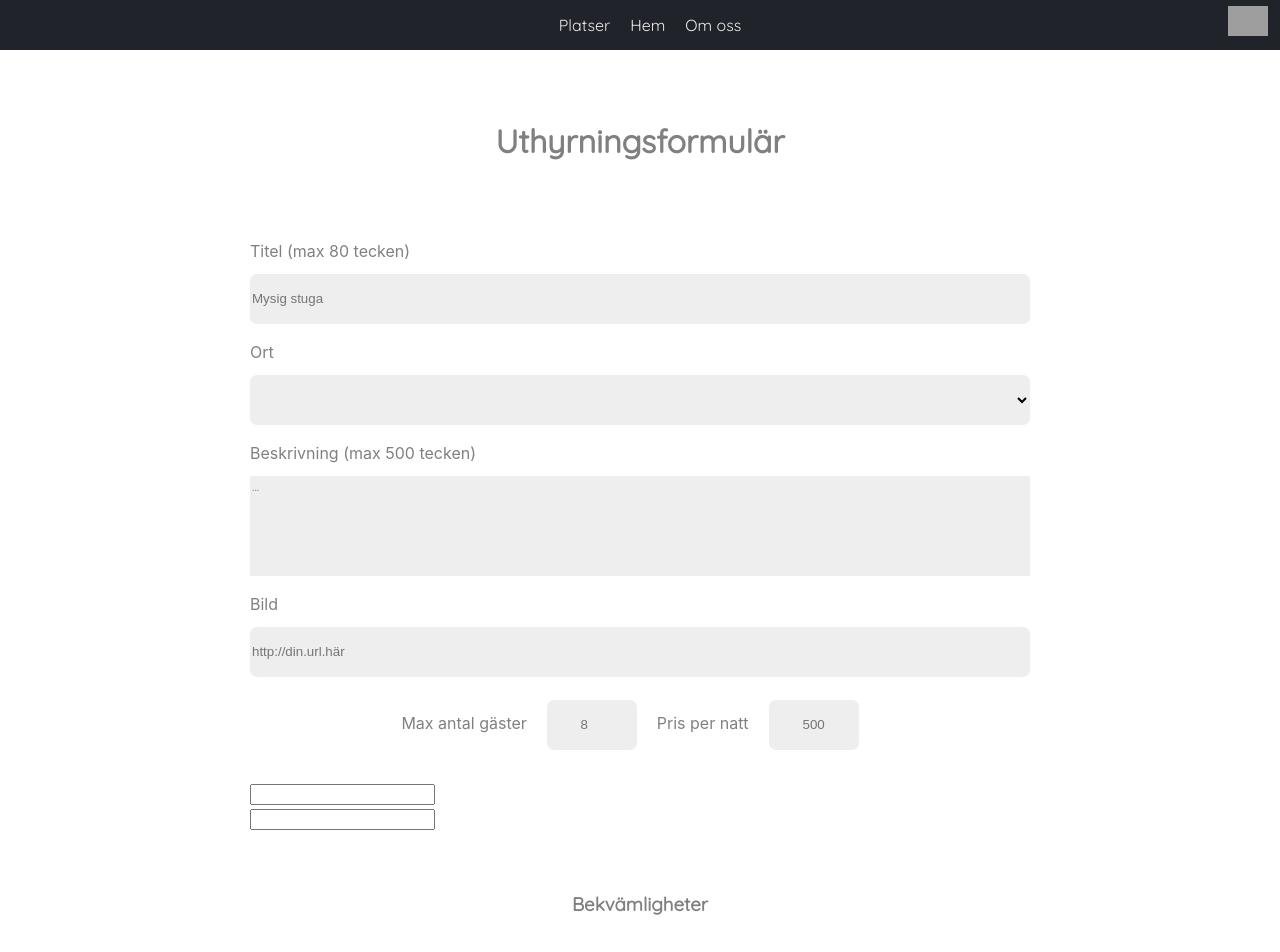
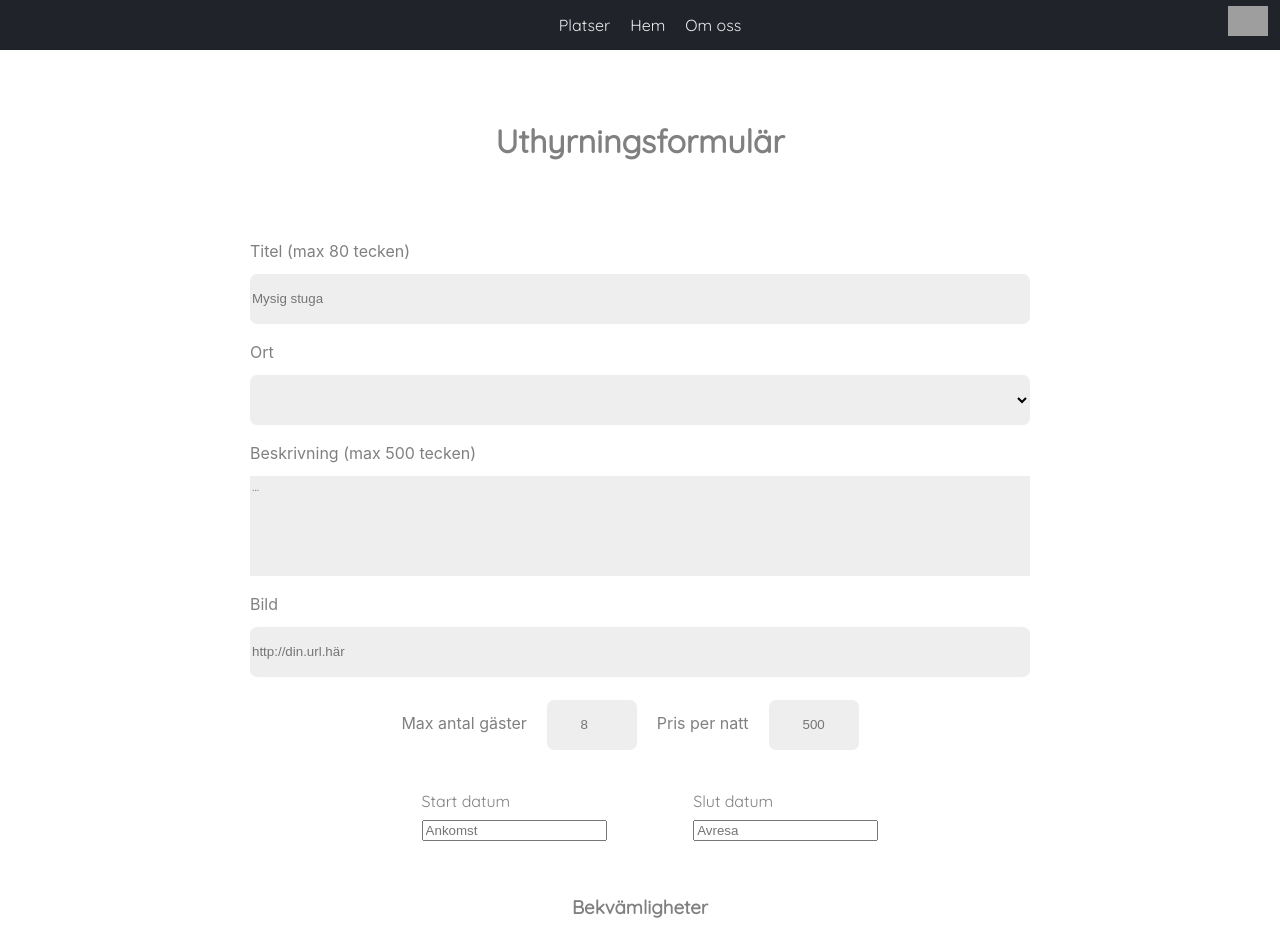
Before and after one commit to postila/clearbnb-grupp4, a React (Create React App) app: page /Uthyrning in a window 1280 px wide. Shown: the top 952 px of the page. Built offline with nearby package versions, Linux system fonts and the light colour scheme; no server answers; grey boxes are pictures that could not be loaded.

Commit message:
datepicker work

```diff
--- a/src/App.css
+++ b/src/App.css
@@ -40,3 +40,11 @@ footer {
  align-items: center;
  color: grey;
 }
+
+.picker {
+  background-color: rgb(255, 0, 0);
+
+  input {
+    border: none;
+  }
+}
--- a/src/pages/RentingForm.js
+++ b/src/pages/RentingForm.js
@@ -7,8 +7,8 @@ import { LocationContext } from '../contexts/locationContextProvider'
 import AmenitiesContext from '../contexts/AmenitiesContext'
 import { useHistory } from 'react-router-dom'
 import "react-datepicker/dist/react-datepicker.css";
-// import DatePicker from '../components/DatePicker'
 import DatePicker from "react-datepicker";
+import '../App.css';
 
 
 function CreateRentingForm() {
@@ -138,7 +138,7 @@ function CreateRentingForm() {
         placeholder="http://din.url.här"
       ></input>
 
-      <div style={styles.dateContainer} >
+      <div style={styles.guestContainer} >
         <label style={styles.label} form="rentingform">Max antal gäster</label>
         <input
           key="5"
@@ -159,8 +159,28 @@ function CreateRentingForm() {
           placeholder="500"
         ></input>
       </div>
-      <DatePicker style={styles.datePicker} selected={startDate} onChange={(data) => setStartDate(data)} />
-      <DatePicker style={styles.datePicker} selected={endDate} onChange={(data) => setEndDate(data)} />
+      <div style={styles.dateContainer}>
+        <div key="d1" style={styles.datePicker}>
+          <p>Start datum</p>
+          <DatePicker
+            wrapperClassName='datePicker'
+            dateFormat="yyyy/MM/dd"
+            placeholderText="Ankomst"
+            selected={startDate}
+            onChange={(data) => setStartDate(data)}
+          />
+        </div>
+        <div key="d2" style={styles.datePicker}>
+          <p>Slut datum</p>
+          <DatePicker
+            wrapperClassName='datePicker'
+            dateFormat="yyyy/MM/dd"
+            selected={endDate}
+            placeholderText="Avresa"
+            onChange={(data) => setEndDate(data)}
+          />
+        </div>
+      </div>
       <h3 style={styles.headline}>Bekvämligheter</h3>
 
       <div style={styles.amenities}>
@@ -338,7 +358,7 @@ const styles = {
       outline: 'none'
     }
   },
-  dateContainer: {
+  guestContainer: {
     textAlign: 'center',
     height: '50px',
     width: '100%',
@@ -357,18 +377,23 @@ const styles = {
       outline: 'none'
     }
   },
+  dateContainer: {
+    textAlign: 'center',
+    height: '50px',
+    width: '100%',
+    margin: '0 auto',
+  },
   datePicker: {
-    textAlign: 'center',
-    backgroundColor: '#eee',
-    height: '50px',
-    width: '90px',
+    float: 'left',
+    fontFamily: 'Quicksand',
+    color: 'grey',
+    textAlign: 'left',
+    marginLeft: '22%',
+    lineHeight: '5px',
+    width: '100px',
     border: '0',
-    borderRadius: '7px',
-    margin: '10px 20px 0px 20px',
-    ':focus': {
-      outline: 'none'
-    }
   },
+
   buttonContainer: {
     textAlign: 'center',
     height: '100px',
```
